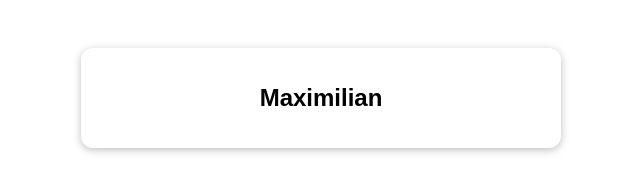
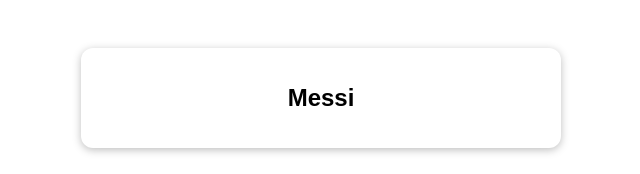
Before and after one commit to eagleduk/vue-perfect-guide, a Vue app in the folder 19. composition api/vue-project/: page / in a window 1280 px wide. Shown: the top 174 px of the page, without its empty margins (319-959 px from the left). Built offline with nearby package versions, Linux system fonts and the light colour scheme.

Commit message:
19. composition api > use data in ref

```diff
--- a/19. composition api/vue-project/src/App.vue
+++ b/19. composition api/vue-project/src/App.vue
@@ -5,12 +5,24 @@
 </template>
 
 <script>
+import { ref } from "vue";
+
 export default {
-  data() {
+  setup() {
+    const uName = ref("Ronaldo");
+    setTimeout(() => {
+      uName.value = "Messi";
+    }, 3000);
+
     return {
-      userName: "Maximilian",
+      userName: uName,
     };
   },
+  // data() {
+  //   return {
+  //     userName: "Maximilian",
+  //   };
+  // },
 };
 </script>
 
```
Also changed, not shown: 1 other file (tests, documents, lock files or other folders).
